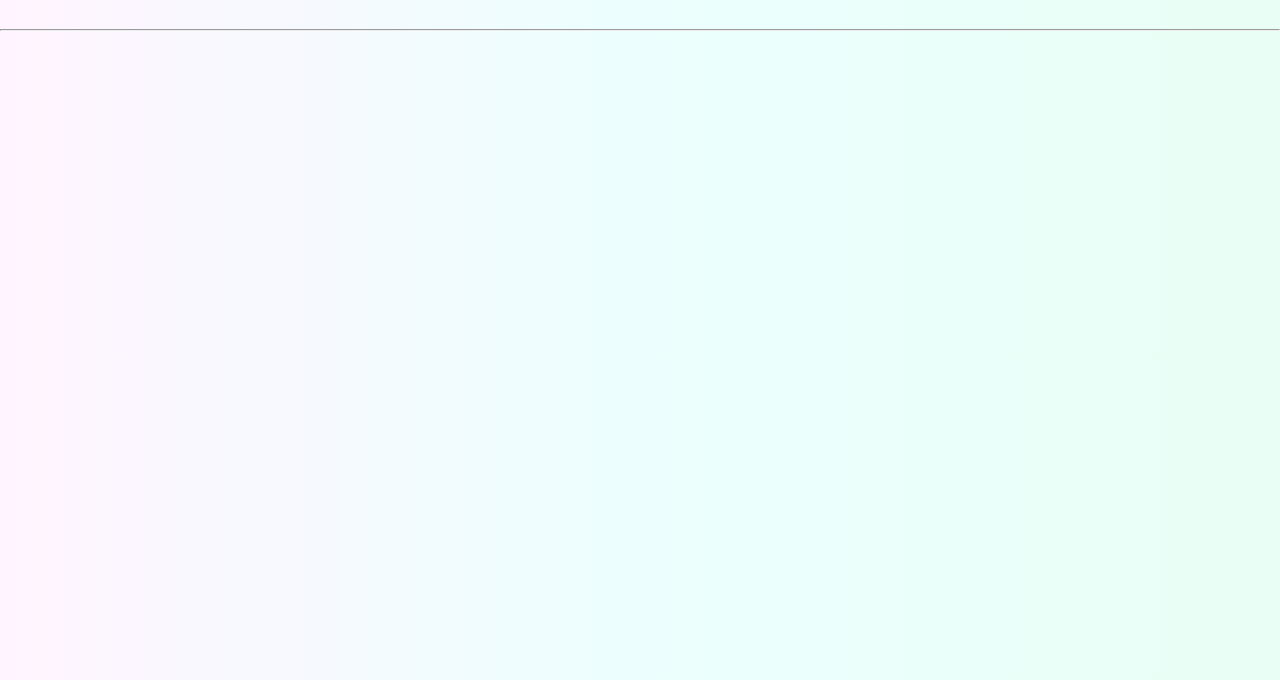
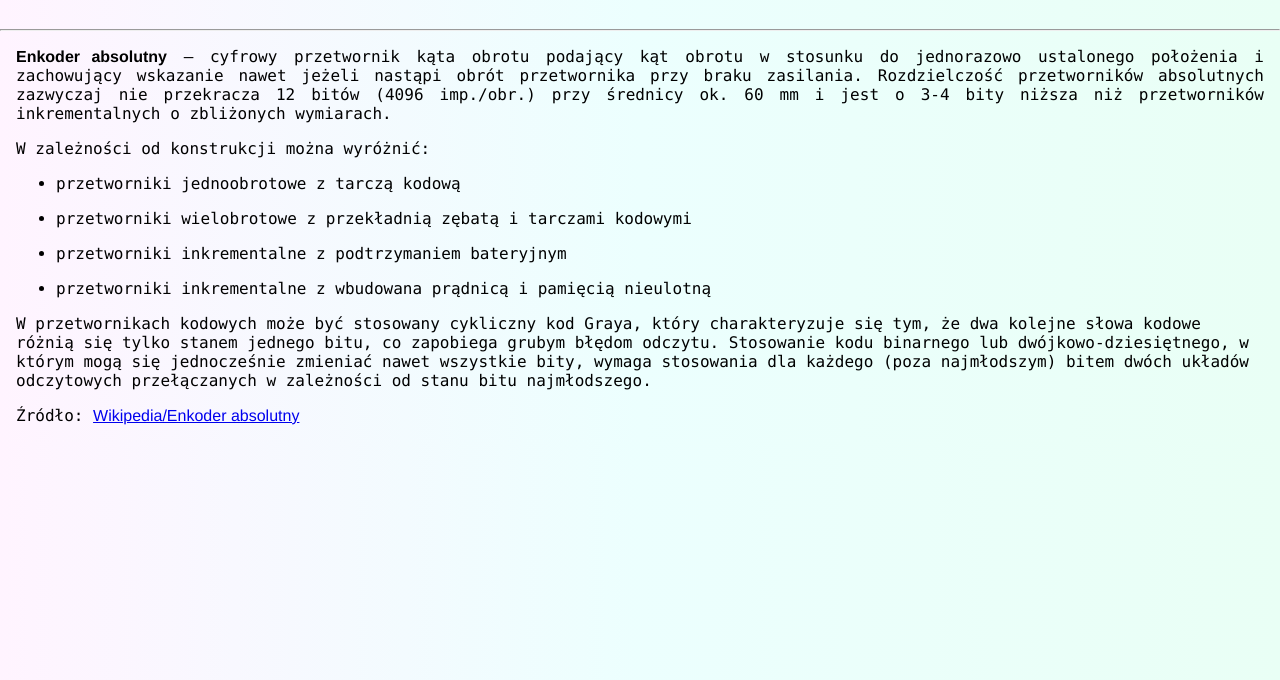
Before and after one commit to thesonofanxiety/technologie_html, a plain HTML site: page subpages/info.html in a window 1280 px wide. Shown: the part 120-800 px from the top of the page. Drawn offline with Linux system fonts and the light colour scheme.

Commit message:
ciekawostka

```diff
--- a/static/style.css
+++ b/static/style.css
@@ -23,7 +23,7 @@ h2 {
     font-size: 2em;
 }
 
-p {
+p, li {
     font-family: "Lucida Console", "Courier New", monospace;
     margin:1em;
 }
--- a/subpages/info.html
+++ b/subpages/info.html
@@ -14,8 +14,19 @@
 		<div id="first">
             <h2>Ciekawostka naukowa</h2>
             <hr>
-
+			<p class="long"><b>Enkoder absolutny</b> – cyfrowy przetwornik kąta obrotu podający kąt obrotu w stosunku do jednorazowo ustalonego położenia i zachowujący wskazanie nawet jeżeli nastąpi obrót przetwornika przy braku zasilania. Rozdzielczość przetworników absolutnych zazwyczaj nie przekracza 12 bitów (4096 imp./obr.) przy średnicy ok. 60 mm i jest o 3-4 bity niższa niż przetworników inkrementalnych o zbliżonych wymiarach.</p>
+			<p>W zależności od konstrukcji można wyróżnić: </p>
+			<ul>
+				<li>przetworniki jednoobrotowe z tarczą kodową</li>
+				<li>przetworniki wielobrotowe z przekładnią zębatą i tarczami kodowymi</li>
+				<li>przetworniki inkrementalne z podtrzymaniem bateryjnym</li>
+				<li>przetworniki inkrementalne z wbudowana prądnicą i pamięcią nieulotną</li>
+			</ul>
+			<p>W przetwornikach kodowych może być stosowany cykliczny kod Graya, który charakteryzuje się tym, że dwa kolejne słowa kodowe różnią się tylko stanem jednego bitu, co zapobiega grubym błędom odczytu. Stosowanie kodu binarnego lub dwójkowo-dziesiętnego, w którym mogą się jednocześnie zmieniać nawet wszystkie bity, wymaga stosowania dla każdego (poza najmłodszym) bitem dwóch układów odczytowych przełączanych w zależności od stanu bitu najmłodszego.</p>
         </div>
+		<div>
+			<p>Źródło: <a href="https://pl.wikipedia.org/wiki/Enkoder_absolutny">Wikipedia/Enkoder absolutny</a></p>
+		</div>
 
     </body>
 </html>
```
